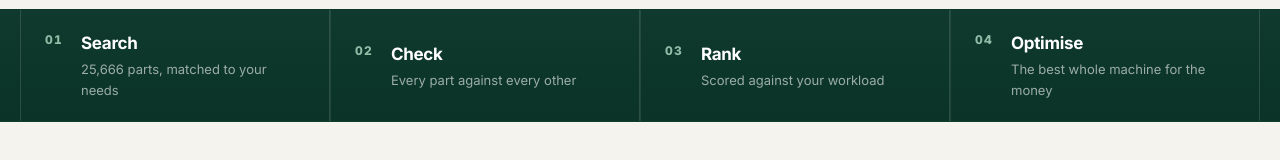
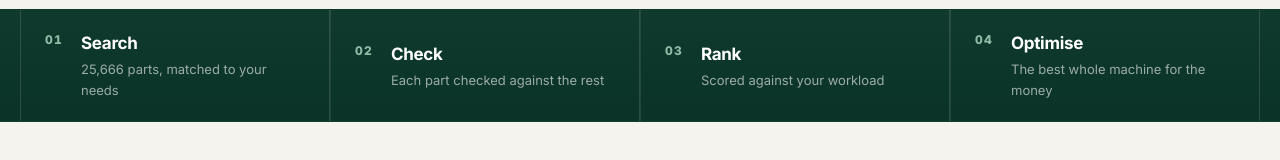
Before and after one commit to rexkoh425/PC-Parts-Recommender, a Next.js app in the folder apps/web/: page /how-it-works in a window 1280 px wide. Shown: the part 408-568 px from the top of the page. Built offline with nearby package versions, Linux system fonts and the light colour scheme; no server answers.

Commit message:
fix(web): clarify compatibility method copy

```diff
--- a/apps/web/app/how-it-works/page.tsx
+++ b/apps/web/app/how-it-works/page.tsx
@@ -51,7 +51,7 @@ export default function HowItWorksPage() {
       <section className="method-strip" aria-label="How recommendations are generated">
         <div className="shell method-strip__inner">
           <div><span>01</span><strong>Search</strong><small>25,666 parts, matched to your needs</small></div>
-          <div><span>02</span><strong>Check</strong><small>Every part against every other</small></div>
+          <div><span>02</span><strong>Check</strong><small>Each part checked against the rest</small></div>
           <div><span>03</span><strong>Rank</strong><small>Scored against your workload</small></div>
           <div><span>04</span><strong>Optimise</strong><small>The best whole machine for the money</small></div>
         </div>
--- a/apps/web/app/page.tsx
+++ b/apps/web/app/page.tsx
@@ -53,7 +53,7 @@ export default function HomePage() {
       <section className="method-strip" id="method" aria-label="How recommendations are generated">
         <div className="shell method-strip__inner">
           <div><span>01</span><strong>Search</strong><small>25,666 parts, matched to your needs</small></div>
-          <div><span>02</span><strong>Check</strong><small>Every part against every other</small></div>
+          <div><span>02</span><strong>Check</strong><small>Each part checked against the rest</small></div>
           <div><span>03</span><strong>Rank</strong><small>Scored against your workload</small></div>
           <div><span>04</span><strong>Optimise</strong><small>The best whole machine for the money</small></div>
         </div>
```
Also changed, not shown: 1 other file (tests, documents, lock files or other folders).
